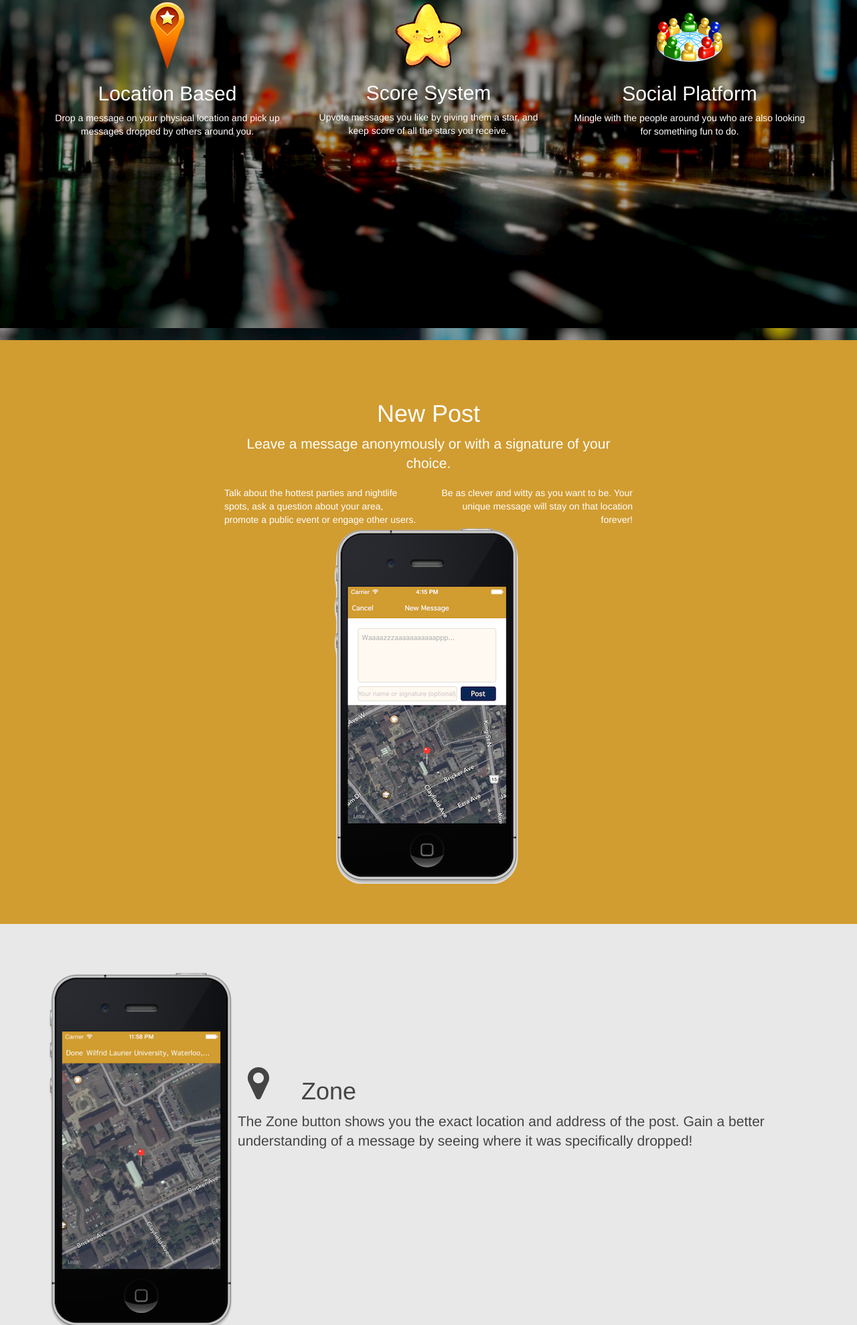
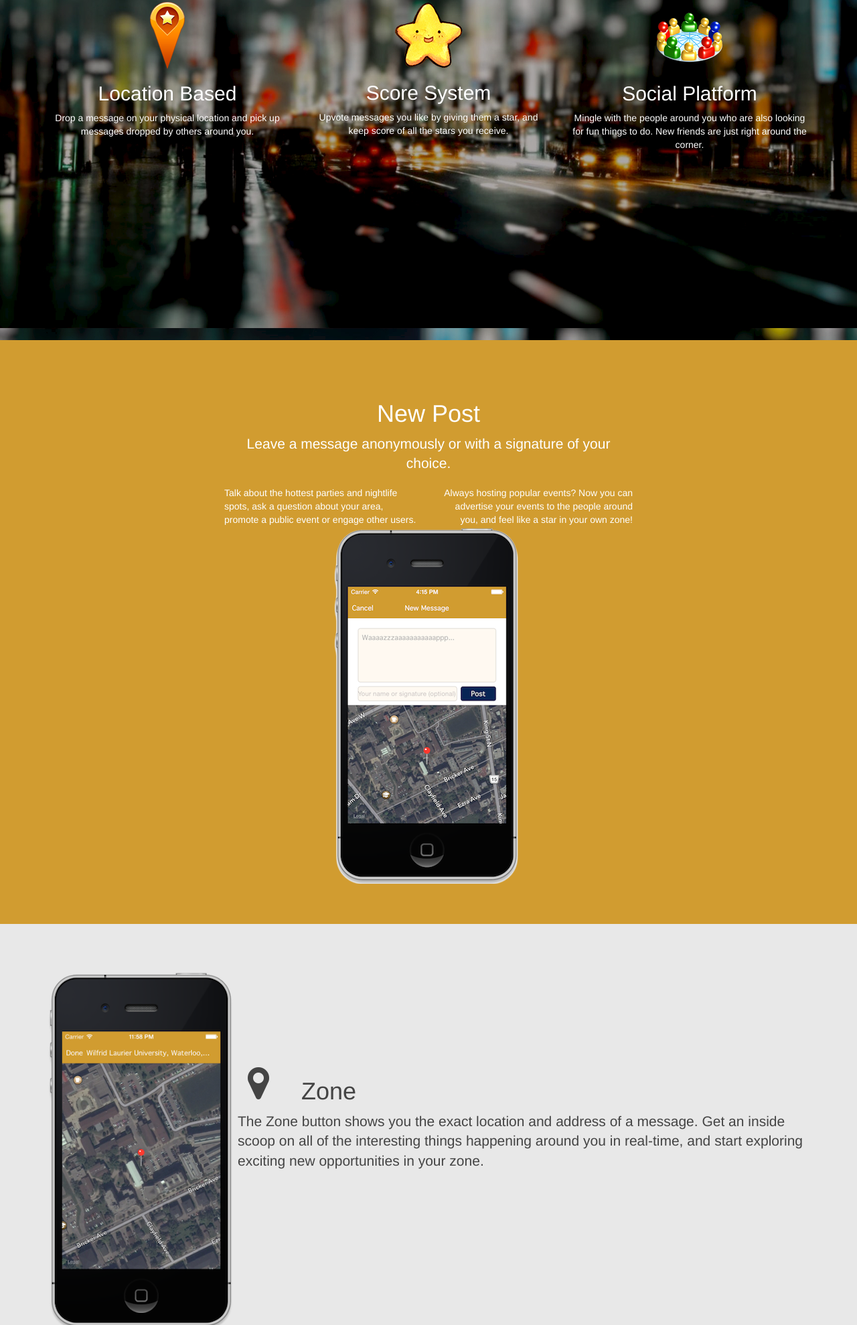
Before and after one commit to ArmandHammer/ZoneStar-website, a website: page public/index.html in a window 1280 px wide. Shown: the part 1110-3089 px from the top of the page at 67% size. Drawn offline with nearby package versions, Linux system fonts and the light colour scheme.

Commit message:
updated marketing strategy

```diff
--- a/public/index.html
+++ b/public/index.html
@@ -75,7 +75,7 @@
     <div class="col-md-4 text-center">
       <img class="img-square" src="img/socialNetwork.png">
       <h2>Social Platform</h2>
-      <p>Mingle with the people around you who are also looking for something fun to do.</p>
+      <p>Mingle with the people around you who are also looking for fun things to do. New friends are just right around the corner.</p>
     </div>
 </div>
   </div><!-- /.row -->
@@ -88,7 +88,7 @@
         <p class="text-center lead">Leave a message anonymously or with a signature of your choice.</p>
         <div class="row">
           <div class="col-xs-6">Talk about the hottest parties and nightlife spots, ask a question about your area, promote a public event or engage other users.</div>
-          <div class="col-xs-6 text-right">Be as clever and witty as you want to be.  Your unique message will stay on that location forever!</div>
+          <div class="col-xs-6 text-right">Always hosting popular events?  Now you can advertise your events to the people around you, and feel like a star in your own zone!</div>
         </div>
         <p class="text-center">
           <img src="img/newMessage.png" class="img-responsive center-block ">
@@ -106,7 +106,7 @@
      <i class="fa fa-map-marker fa-4x"></i>
     </div>
 	  <h1 class="featurette-heading">Zone</h1>
-	  <p class="lead">The Zone button shows you the exact location and address of the post.  Gain a better understanding of a message by seeing where it was specifically dropped!</p>
+	  <p class="lead">The Zone button shows you the exact location and address of a message.  Get an inside scoop on all of the interesting things happening around you in real-time, and start exploring exciting new opportunities in your zone.</p>
 	</div>
 	</div>
 </section>
@@ -120,7 +120,7 @@
      <i class="fa fa-globe fa-4x"></i>
     </div>
 	  <h1 class="featurette-heading">Zone Radius</h1>
-	  <p class="lead">Picking up irrelevant messages?  ZoneStar gives users the flexibility in deciding how far the posts will be coming from.  With the "Zone" always relevant to their current location, users can use a slider to decrease the "Zone Radius" to as close as 100 meters and pick up what people are doing around their immediate location!</p>
+	  <p class="lead">ZoneStar gives users the flexibility in deciding how far messages will be coming from.  With the "Zone" always relevant to their current location, users can adjust their "Zone Radius" according to how far they're willing to explore.</p>
 	</div>
 	</div>
 </section>
```
